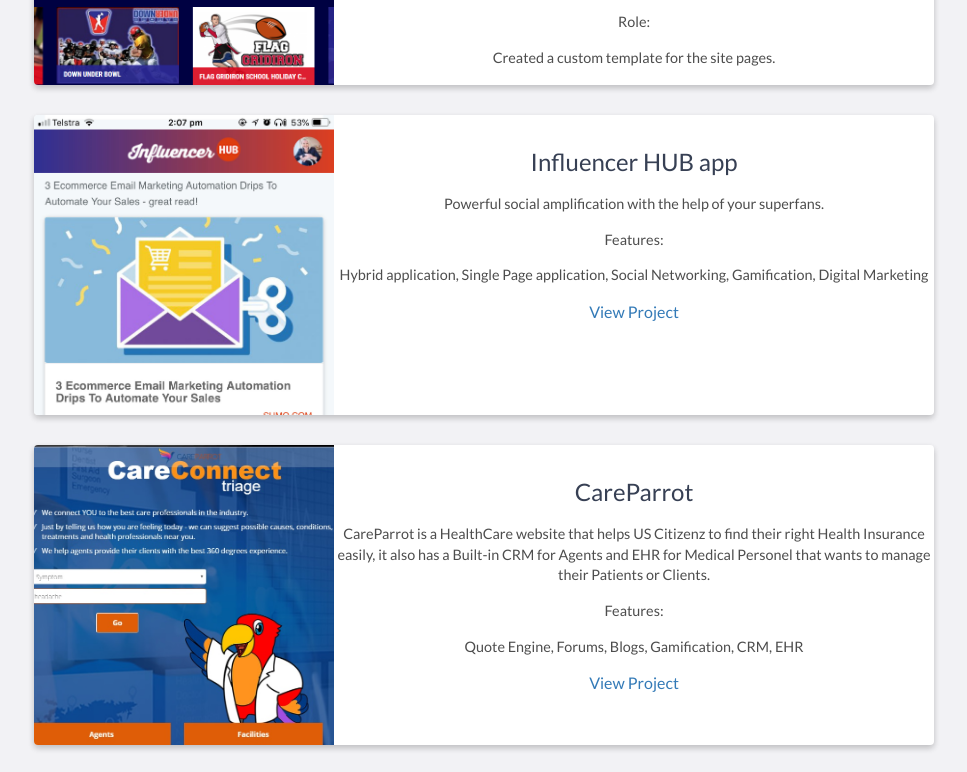
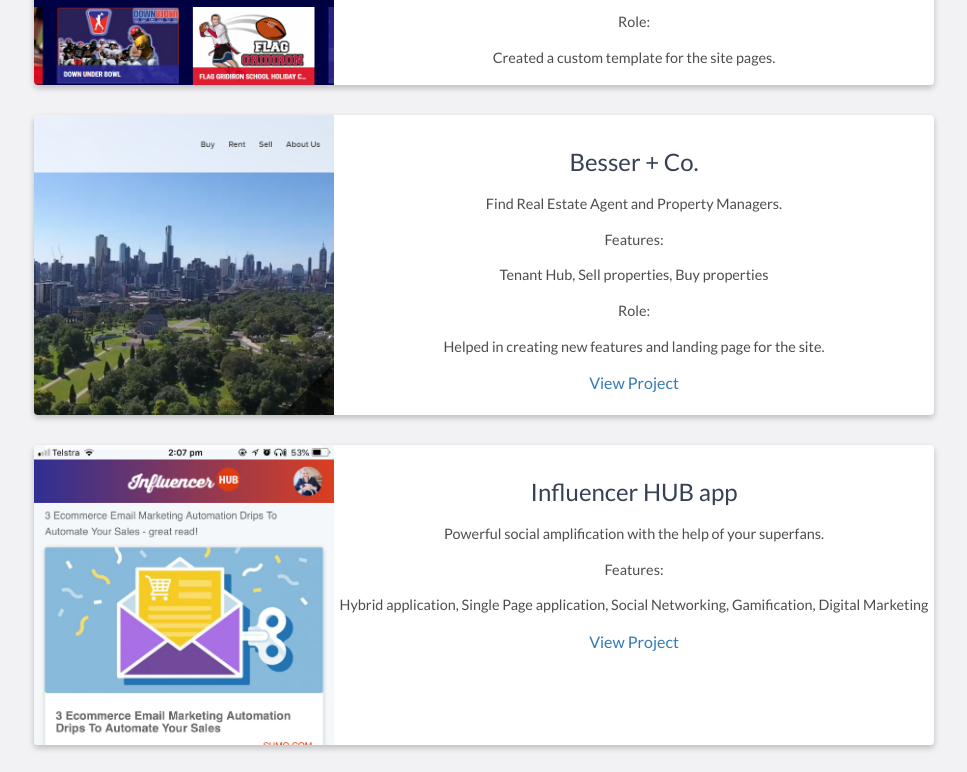
Before and after one commit to ejlocop/ejlocop.github.io, a website: page index.html in a window 1280 px wide. Shown: the part 3760-4532 px from the top of the page, without its empty margins (156-1123 px from the left). Drawn offline with nearby package versions, Linux system fonts and the light colour scheme.

Commit message:
added besser

```diff
--- a/index.html
+++ b/index.html
@@ -241,6 +241,32 @@
 				</div>
 
 				<div class="project shadow-large">
+					<div class="project-image" style="background-image: url(images/besser.png);"></div>
+					<!-- End .project-image -->
+					<div class="project-info">
+						<h3>Besser + Co.</h3>
+						<p>
+							Find Real Estate Agent and Property Managers.
+						</p>
+
+						<!-- <blockquote>
+							We make it super easy for everyone to co-create and amplify branded content.
+						</blockquote> -->
+
+						<p class="text-italic">Features:</p>
+						<p class="text-bold">
+							Tenant Hub, Sell properties, Buy properties
+						</p>
+						<p class="text-itaclic">Role:</p>
+						<p class="text-bold">
+							Helped in creating new features and landing page for the site.
+						</p>
+						<a target="_blank" href="https://www.besserco.com.au/">View Project</a>
+					</div>
+					<!-- End .project-info -->
+				</div>
+
+				<div class="project shadow-large">
 					<div class="project-image"
 						style="background-image: url(images/influencerhub.jpg);">
 					</div>
```
Also changed, not shown: images/besser.png (added).
